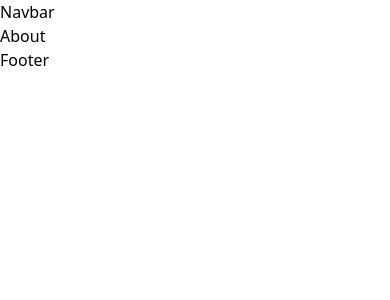
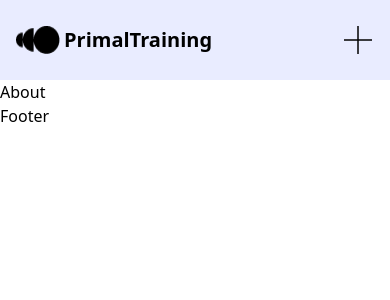
Before and after one commit to DevBilal17/PrimalTraining-Gym, a React (Vite) app: page /about in a window 390 px wide. Shown: the top 300 px of the page. Built offline with nearby package versions, Linux system fonts and the light colour scheme; a web font is replaced by a local one.

Commit message:
Navbar Done (Desktop + Mobile)

```diff
--- /dev/null
+++ b/src/components/common/Button.jsx
@@ -0,0 +1,11 @@
+import React from 'react'
+
+const Button = ({children,onClick,className}) => {
+  return (
+    <button onClick={onClick} className={`rounded-lg px-[17px] py-3 ${className}`}>
+      {children}
+    </button>
+  )
+}
+
+export default Button
--- a/src/components/layout/Navbar.jsx
+++ b/src/components/layout/Navbar.jsx
@@ -1,11 +1,40 @@
-import React from 'react'
+import React from "react";
+import { Link, useNavigate } from "react-router-dom";
+import Button from "../common/Button";
+import plus from "../../assets/images/Plus.png"
+const Navbar = () => {
+  const navigate = useNavigate()
+  const onReserveBtnClick = ()=>{
+     navigate('/reserve')
+  }
+  return (
+    <header className="bg-light-purple-color h-20 w-full px-4 ">
+      <div className="container mx-auto flex items-center justify-between h-full">
+        {/* Nav Logo */}
+        <div className="flex items-center justify-center gap-1">
+          <img src="/nav_logo.png" alt="logo" className="w-11 h-7" />
+          <p className="text-xl font-bold ">PrimalTraining</p>
+        </div>
 
-const Navbar = () => {
-  return (
-    <div>
-      Navbar
-    </div>
-  )
-}
+        {/* Desktop Links */}
+        <ul className="md:flex hidden items-center gap-[60px]">
+          <li>
+            <Link to={"/home"} className="font-geist text-[15px] leading-[110%] tracking-[-1%] text-black">HOME</Link>
+          </li>
+          <li>
+            <Link to={"/about"} className="font-geist text-[15px] leading-[110%] tracking-[-1%] text-black">ABOUT</Link>
+          </li>
+          <li>
+            <Button  className="font-geist text-[15px] leading-[110%] tracking-[-1%] text-black bg-purple-color cursor-pointer hover:shadow-md" onClick={onReserveBtnClick}>RESERVE YOUR SPOT</Button>
+          </li>
+        </ul>
 
-export default Navbar
+        <div className="md:hidden block">
+          <img src={plus} alt="plus-icon" />
+        </div>
+      </div>
+    </header>
+  );
+};
+
+export default Navbar;
--- a/src/index.css
+++ b/src/index.css
@@ -1,5 +1,5 @@
 @import url('https://fonts.googleapis.com/css2?family=Anek+Tamil:wght@100..800&family=Geist:wght@100..900&display=swap');
-
+@import url('https://fonts.googleapis.com/css2?family=Instrument+Sans:ital,wght@0,400..700;1,400..700&display=swap');
 @import "tailwindcss";
 /* @import "tailwindcss/base.css" layer(base);
 @import "tailwindcss/components.css" layer(components);
@@ -10,4 +10,17 @@
    --light-purple-color : #E9ECFF;
    --font-anek-tamil: "Anek Tamil", sans-serif;
    --font-geist : "Geist", sans-serif;
+   --instrunment-sans : "Instrument Sans", sans-serif;
 }
+
+/* :root{
+   --purple-color : #808CFD;
+   --light-purple-color : #E9ECFF;
+} */
+
+.bg-purple-color{
+   background-color: var(--purple-color);
+}
+.bg-light-purple-color{
+   background-color: var(--light-purple-color);
+}
```
Also changed, not shown: src/assets/images/Plus.png (added).
